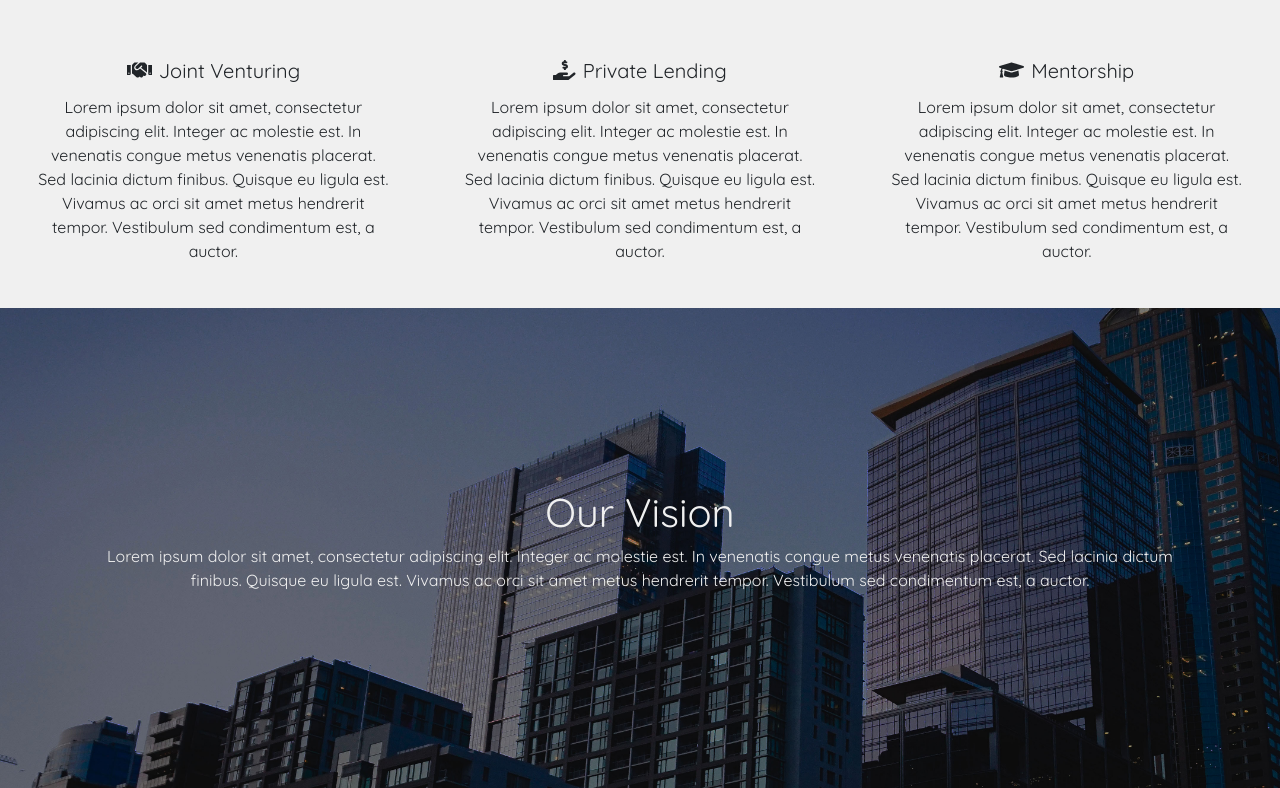
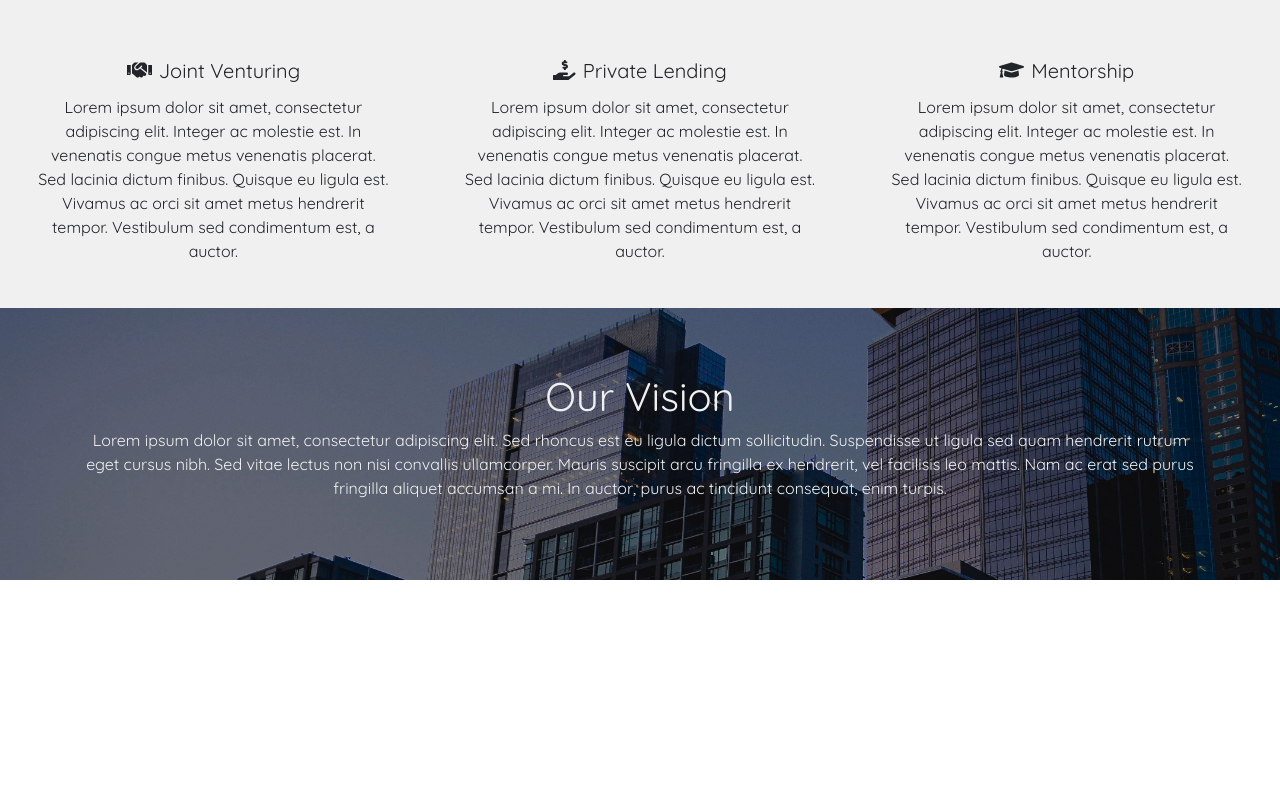
Before and after one commit to rparmasar/svi-site, a React (Create React App) app: page / in a window 1280 px wide. Shown: the part 669-1457 px from the top of the page. After the commit the page ends 1249 px from the top, so only its background shows below. Built offline with nearby package versions, Linux system fonts and the light colour scheme.

Commit message:
reduced whitespace in  our vision section

```diff
--- a/src/App.css
+++ b/src/App.css
@@ -21,7 +21,11 @@
 
 #svi-vision-jumbo{
   background-image: url("./assets/bgskyscrapers.jpg");
+  align-items: flex-start;
+  height: auto;
 }
+
+
 
 #svi-nav{
   background-color: #1b1c1e;
--- a/src/App.js
+++ b/src/App.js
@@ -74,7 +74,7 @@ function App() {
         <Container>
           <div id="svi-vision-jumbo-text">
             <h1>Our Vision</h1>
-            <p>Lorem ipsum dolor sit amet, consectetur adipiscing elit. Integer ac molestie est. In venenatis congue metus venenatis placerat. Sed lacinia dictum finibus. Quisque eu ligula est. Vivamus ac orci sit amet metus hendrerit tempor. Vestibulum sed condimentum est, a auctor.</p>
+            <p>Lorem ipsum dolor sit amet, consectetur adipiscing elit. Sed rhoncus est eu ligula dictum sollicitudin. Suspendisse ut ligula sed quam hendrerit rutrum eget cursus nibh. Sed vitae lectus non nisi convallis ullamcorper. Mauris suscipit arcu fringilla ex hendrerit, vel facilisis leo mattis. Nam ac erat sed purus fringilla aliquet accumsan a mi. In auctor, purus ac tincidunt consequat, enim turpis.</p>
 
           </div>
         </Container>
```
Also changed, not shown: 1 other file (tests, documents, lock files or other folders).
